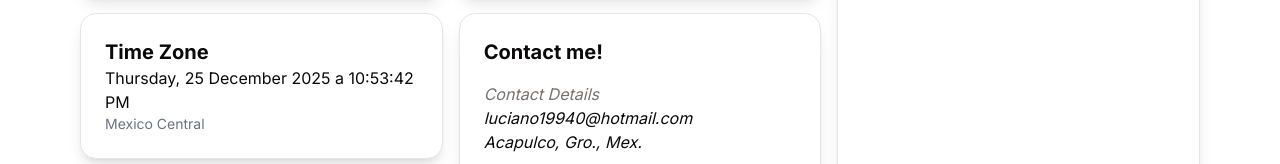
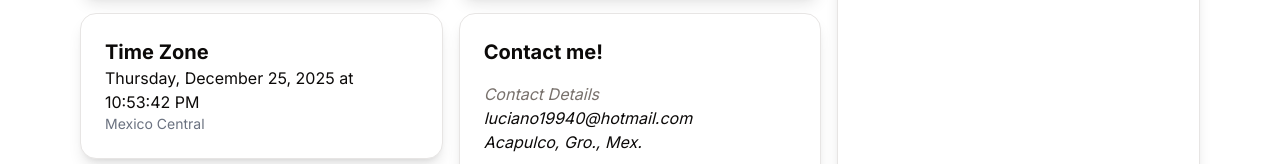
Before and after one commit to kalg12/Astro-Personal-Resume, an Astro site: page /en in a window 1280 px wide. Shown: the part 1316-1480 px from the top of the page. Built offline with nearby package versions, Linux system fonts and the light colour scheme; Astro itself is replaced by a stand-in of ours.

Commit message:
Mejoras: Se agregó el soporte para el idioma en TimeZoneCardV2 y se optimizó la lógica de formateo de fecha

```diff
--- a/src/components/sections/TimeZoneCard.astro
+++ b/src/components/sections/TimeZoneCard.astro
@@ -15,6 +15,7 @@ const t = useTranslations(lang)
   <TimeZoneV2
     timezone="America/Mexico_City"
     text={t('timezone.p')}
+    lang={lang}
     client:load
   />
 </Card>
--- a/src/components/sections/TimeZoneCardV2.tsx
+++ b/src/components/sections/TimeZoneCardV2.tsx
@@ -1,17 +1,49 @@
-import React, { useState, useEffect } from 'react'
-import moment from 'moment-timezone'
+import React, { useEffect, useMemo, useState } from 'react'
 
-const Timezone = ({ timezone, text }: any) => {
+type Props = {
+  timezone: string
+  text: string
+  lang: string // ej: "es" | "en" | "es-MX" | "en-US"
+}
+
+function normalizeLocale(lang: string) {
+  const l = (lang || '').toLowerCase()
+  if (l.startsWith('es')) return 'es-MX'
+  return 'en-US'
+}
+
+const Timezone: React.FC<Props> = ({ timezone, text, lang }) => {
   const [dateTime, setDateTime] = useState('')
 
+  const locale = useMemo(() => normalizeLocale(lang), [lang])
+
+  const formatter = useMemo(() => {
+    return new Intl.DateTimeFormat(locale, {
+      timeZone: timezone,
+      weekday: 'long',
+      day: '2-digit',
+      month: 'long',
+      year: 'numeric',
+      hour: 'numeric',
+      minute: '2-digit',
+      second: '2-digit',
+      hour12: true,
+    })
+  }, [locale, timezone])
+
   useEffect(() => {
-    const interval = setInterval(() => {
-      const now = moment().tz(timezone)
-      setDateTime(now.format('dddd, DD MMMM YYYY [a] h:mm:ss A'))
-    }, 1000)
+    const tick = () => {
+      const formatted = formatter.format(new Date())
+      // Ej: "jueves, 25 de diciembre de 2025, 10:34:15 p. m."
+      // Si quieres exactamente tu string (con "a" y AM/PM), lo podemos customizar,
+      // pero esto ya respeta el idioma 100%.
+      setDateTime(formatted)
+    }
 
+    tick()
+    const interval = setInterval(tick, 1000)
     return () => clearInterval(interval)
-  }, [timezone])
+  }, [formatter])
 
   return (
     <div>
```
